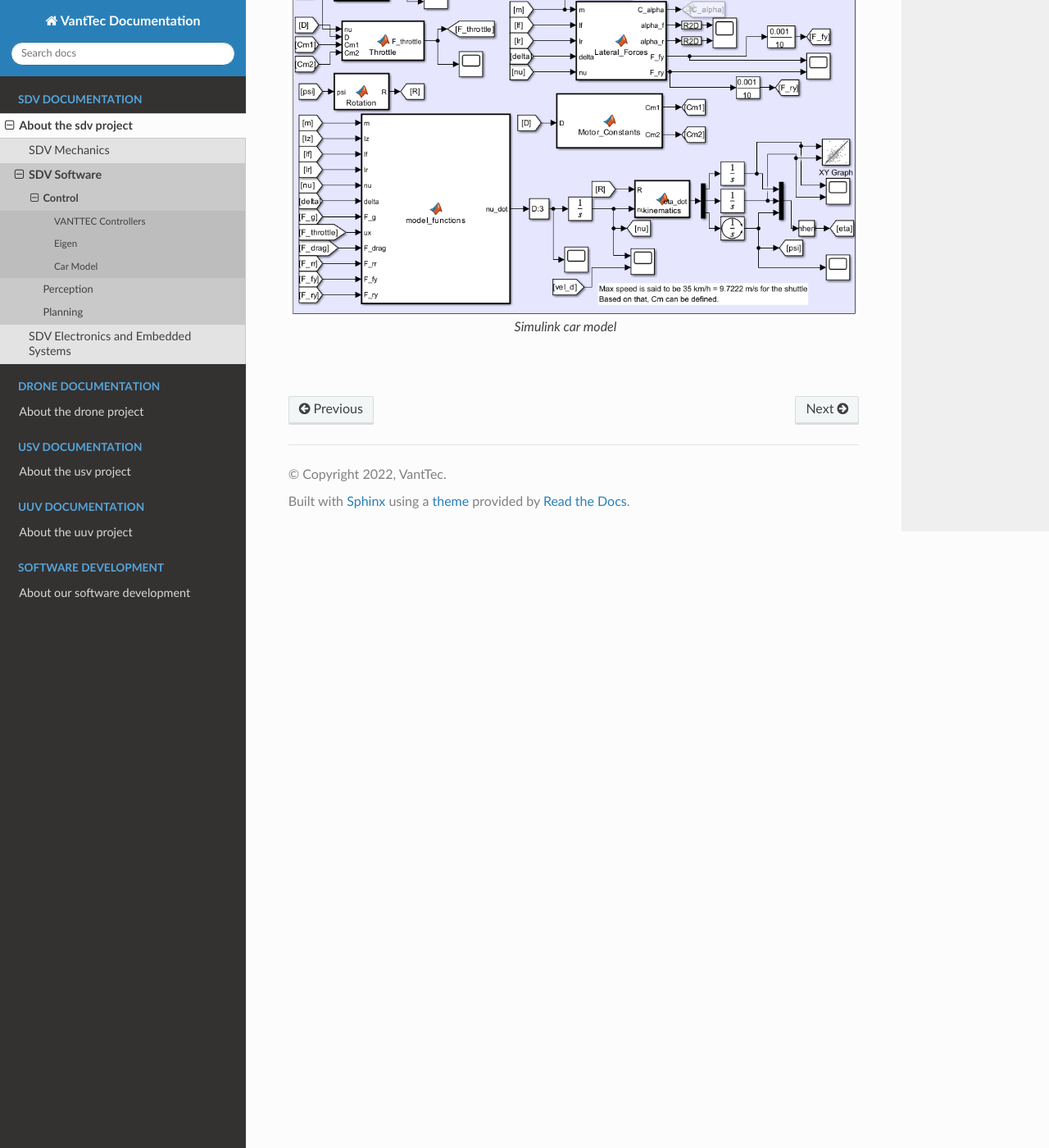
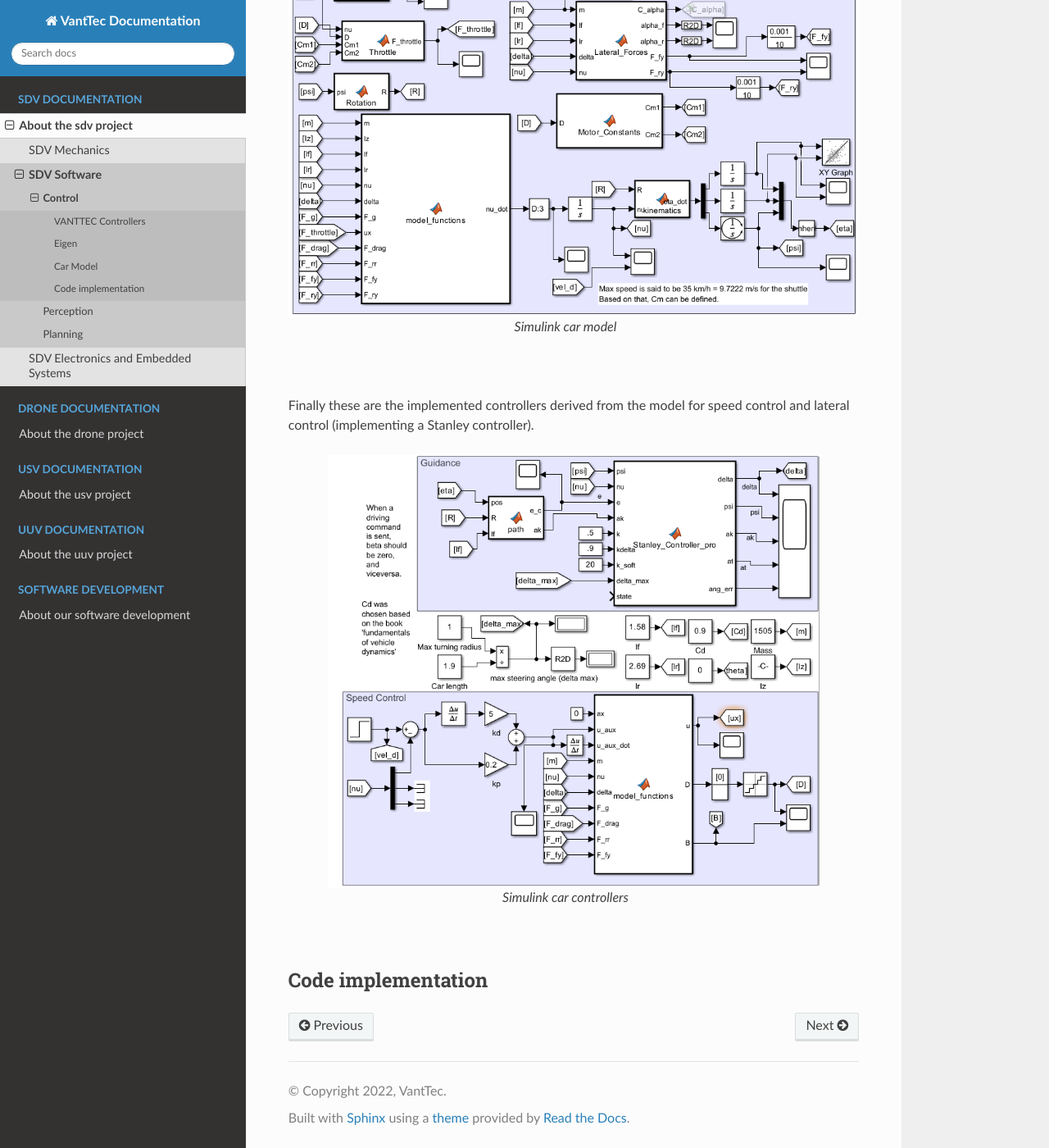
Before and after one commit to vanttec/vanttec_documentation, a Sphinx documentation site: the page built from source/car/car_software_control.rst, in a window 1280 px wide and 1400 px high, scrolled down 5189 px. Shown: the whole window at 82% size. Built offline with Sphinx 7.4.7 and the Read the Docs theme 2.0.0, drawn with Linux system fonts in a browser that asks for light colours; pages that are not in the unit, such as notebooks, are missing from menus.

Commit message:
Controllers implemented

```diff
--- a/source/car/car_software_control.rst
+++ b/source/car/car_software_control.rst
@@ -203,3 +203,19 @@
     Simulink car model
 
 |
+
+Finally these are the implemented controllers derived from the model for speed control
+and lateral control (implementing a Stanley controller).
+
+.. figure:: /images/SDV/simulink-controllers.png
+    :align: center
+    :alt: car control
+    :figclass: align-center
+    :width: 600px
+
+    Simulink car controllers
+
+|
+
+Code implementation
+-------------------
```
Also changed, not shown: source/images/SDV/simulink-controllers.png (added).
